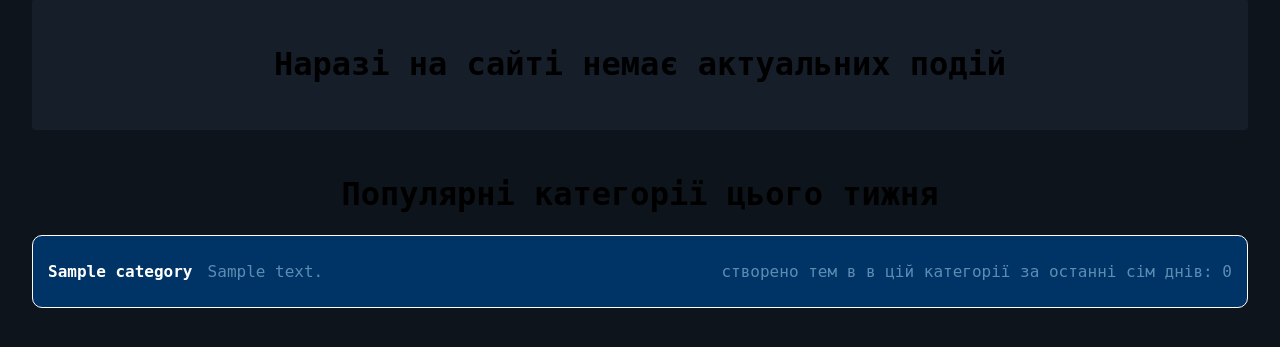
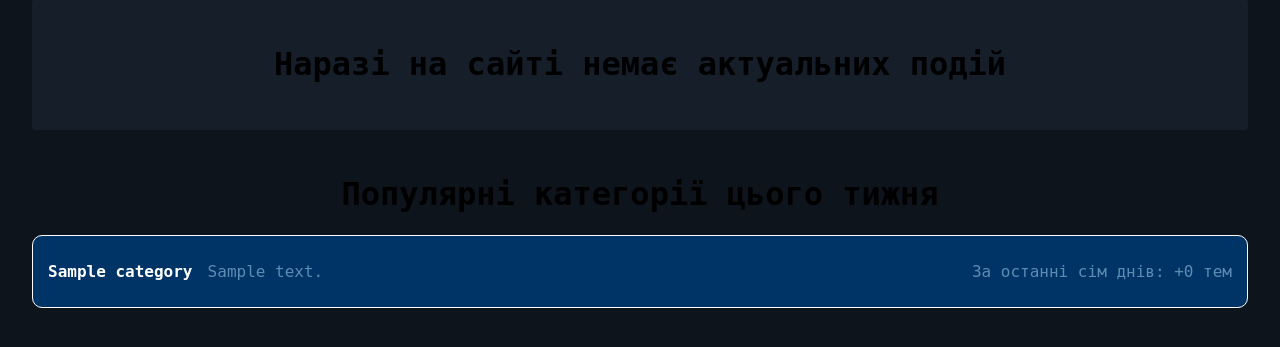
Before and after one commit to 13max11/portal_group, a Django app: page / in a window 1280 px wide. Shown: the part 191-538 px from the top of the page. Run offline with Django 5.2, Linux system fonts and the light colour scheme; tables that the repository leaves empty hold one stand-in row (values such as "Sample post").

Commit message:
Фікс 1

```diff
--- a/templates/forum_system/index.html
+++ b/templates/forum_system/index.html
@@ -39,7 +39,7 @@
                 <div class="forums-category-item-title">{{ category.name }}</div>
                 <div class="forums-category-item-description">{{ category.description }}</div>
             </div>
-            <p class="forums-category-item-topic-count"> створено тем в в цій категорії за останні сім днів: {{ category.topic_count }}</p>
+            <p class="forums-category-item-topic-count">За останні сім днів: +{{ category.topic_count }} тем</p>
         </a>
     {% endfor %}
 </div>
```
